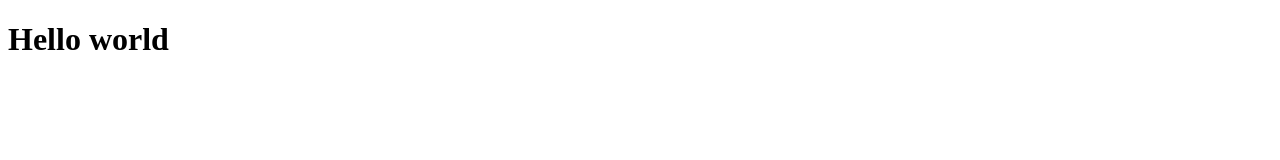
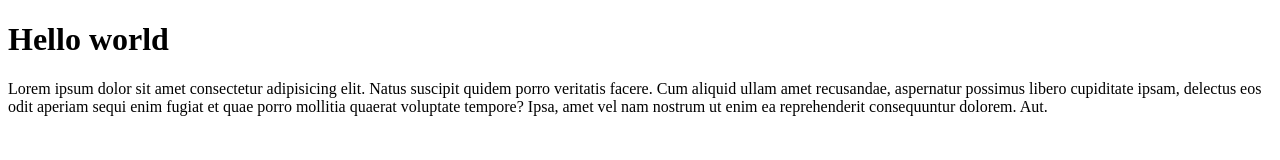
Before and after one commit to ExoticDuck/git-training, a plain HTML site: page index.html in a window 1280 px wide. Drawn offline with Linux system fonts and the light colour scheme.

Commit message:
added a p tag

```diff
--- a/index.html
+++ b/index.html
@@ -8,5 +8,6 @@
 </head>
 <body>
     <h1>Hello world</h1>
+    <p>Lorem ipsum dolor sit amet consectetur adipisicing elit. Natus suscipit quidem porro veritatis facere. Cum aliquid ullam amet recusandae, aspernatur possimus libero cupiditate ipsam, delectus eos odit aperiam sequi enim fugiat et quae porro mollitia quaerat voluptate tempore? Ipsa, amet vel nam nostrum ut enim ea reprehenderit consequuntur dolorem. Aut.</p>
 </body>
 </html>
```
